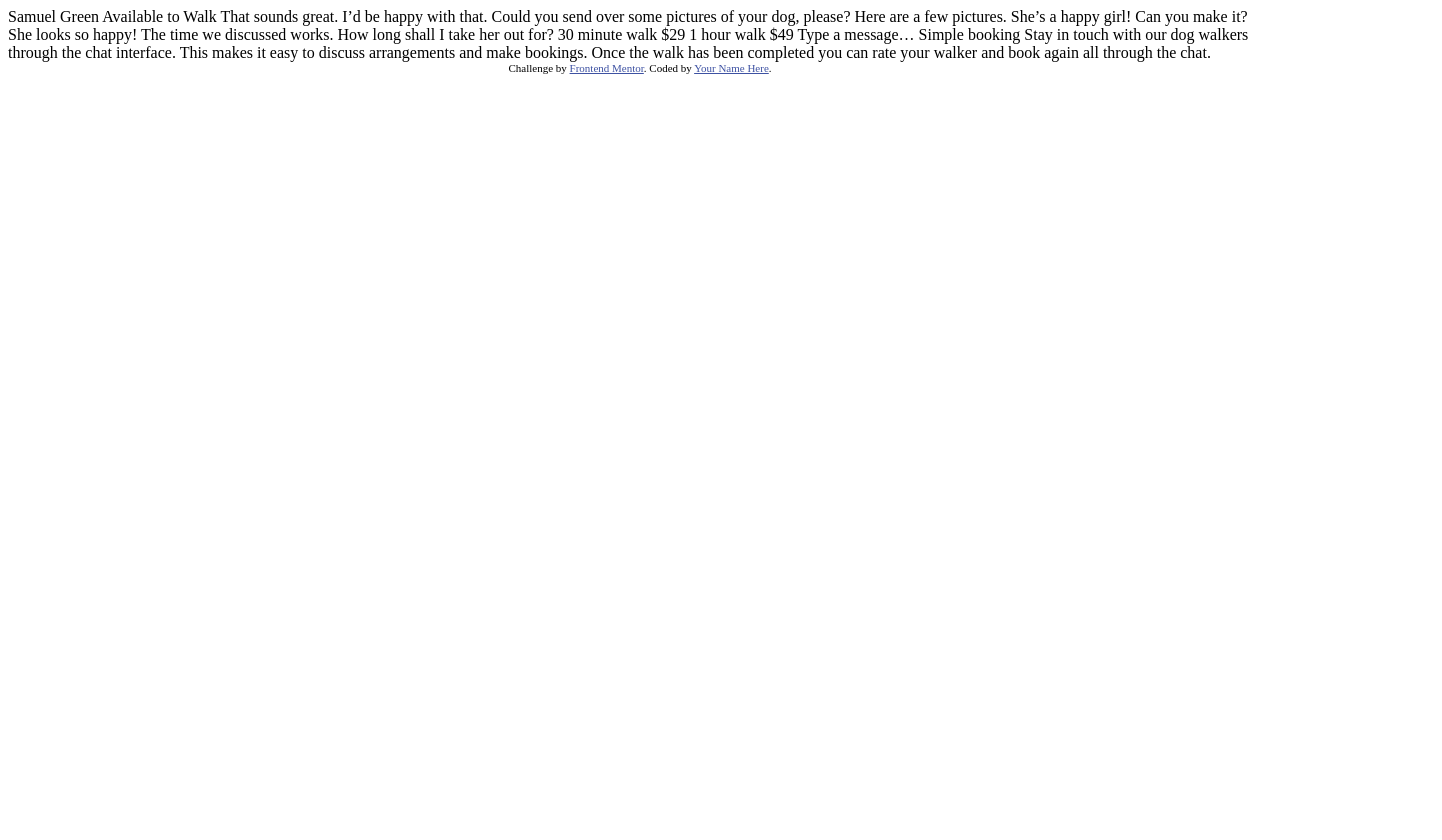
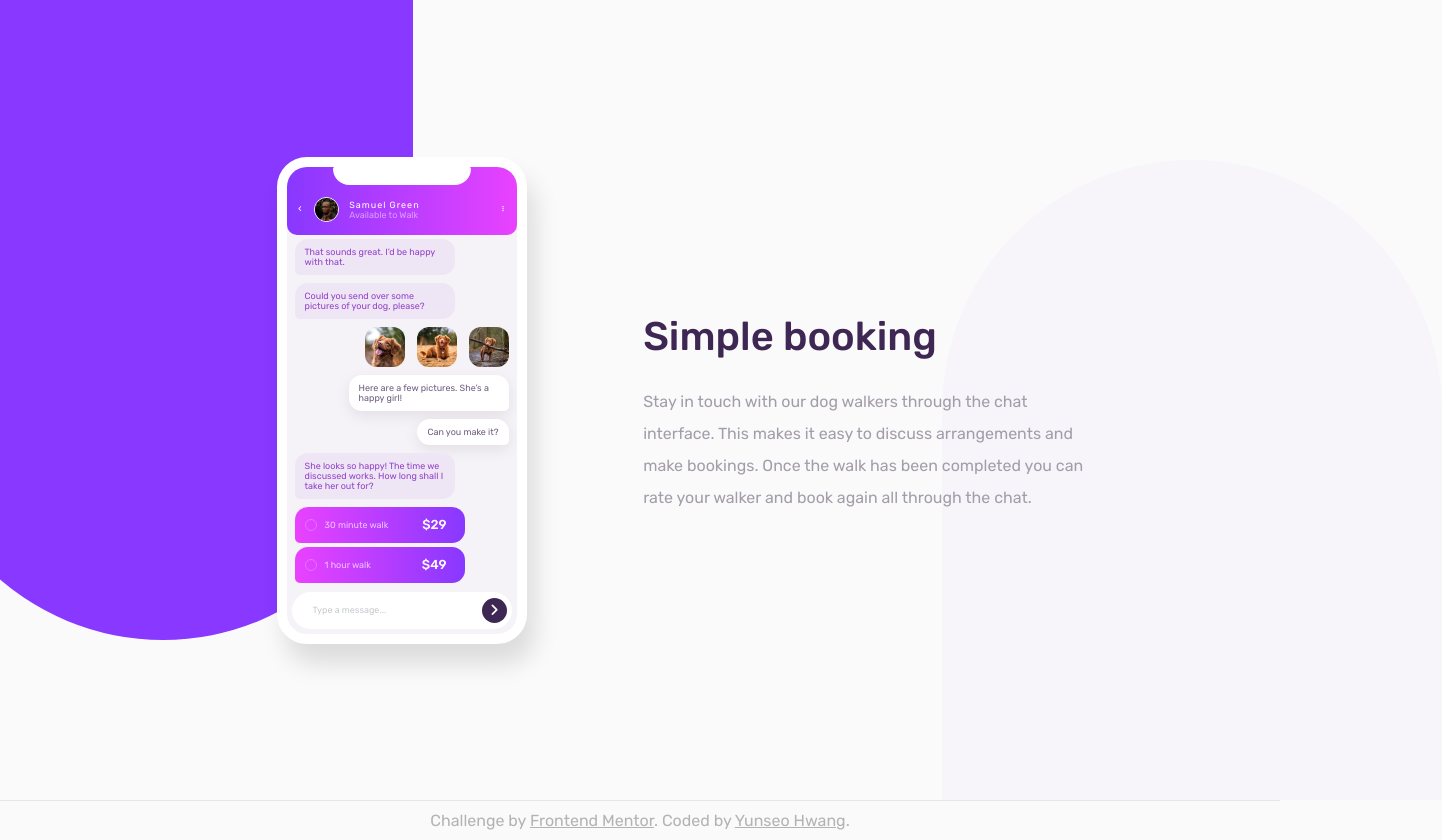
Before and after one commit to hseoy/chat-app-css-illustration, a plain HTML site: page index.html in a window 1280 px wide. Shown: the whole page, 1442 px wide, since content can reach past the window. Before the commit the page ends 800 px from the top, so only its background shows below. Drawn offline with Linux system fonts and the light colour scheme.

Commit message:
Complete the challenge

```diff
--- /dev/null
+++ b/css/styles.scss
@@ -0,0 +1,326 @@
+/********************** TAG SELECTORS *******************/
+body {
+  margin: 0;
+  font-size: 16px;
+  font-family: "Rubik", sans-serif;
+  background-color: hsl(0, 0%, 98%);
+  overflow-x: hidden;
+}
+
+h3,
+p {
+  margin: 0;
+}
+
+button {
+  border: 0 none;
+  border-radius: 0;
+  background-color: transparent;
+  cursor: pointer;
+  outline: none;
+}
+
+/********************** CLASS SELECTORS *******************/
+
+.attribution {
+  padding: 10px 0;
+  text-align: center;
+  border-top: 1px solid hsl(0, 0%, 90%);
+
+  &,
+  a {
+    color: hsl(0, 0%, 70%);
+  }
+}
+
+.graphic {
+  width: 500px;
+  height: 80%;
+  position: absolute;
+  z-index: -1;
+
+  &--right {
+    border-radius: 0 0 300px 300px;
+    background-color: hsl(264, 100%, 61%);
+    top: 0;
+    left: -87px;
+  }
+  &--left {
+    border-radius: 300px 300px 0px 0px;
+    bottom: 0;
+    right: -162px;
+    background-color: hsl(264, 33%, 97%);
+  }
+  @media (max-width: 1120px) {
+    &--right {
+      left: -370px;
+    }
+    &--left {
+      right: -370px;
+    }
+  }
+}
+.main-container {
+  margin: 0 auto;
+  max-width: 1200px;
+  height: 100vh;
+  display: flex;
+
+  &__chat-app-wrap {
+    width: 45%;
+    display: flex;
+    justify-content: center;
+    align-items: center;
+    padding-left: 10%;
+  }
+  &__main-content-wrap {
+    width: 50%;
+    display: flex;
+    align-items: center;
+    margin-right: 5%;
+  }
+
+  @media (max-width: 1120px) {
+    & {
+      flex-direction: column;
+      height: auto;
+      padding: 100px 0;
+    }
+    &__chat-app-wrap {
+      width: 100%;
+      padding: 0;
+      margin: 5% 0;
+    }
+    &__main-content-wrap {
+      width: 100%;
+      margin: 5%;
+      text-align: center;
+    }
+  }
+}
+
+.chat-app-wrap {
+  &__chat-app {
+    background-color: hsl(270, 20%, 96%);
+    display: inline-block;
+    width: 230px;
+    border: 10px solid hsl(0, 0%, 100%);
+    border-radius: 30px;
+    overflow: hidden;
+    box-shadow: 8px 20px 25px rgba(0, 0, 0, 0.12);
+  }
+}
+
+.main-content-wrap {
+  &__main-content {
+    display: inline-block;
+    width: 85%;
+  }
+}
+
+.main-content {
+  &__title {
+    color: hsl(271, 36%, 24%);
+    font-weight: 500;
+    font-size: 2.5rem;
+  }
+
+  &__paragraph {
+    color: hsl(270, 7%, 64%);
+    line-height: 2;
+  }
+}
+
+.chat-app {
+  &__head {
+    background: linear-gradient(
+      to right,
+      hsl(264, 100%, 61%),
+      hsl(293, 100%, 63%)
+    );
+    border-radius: 0px 0px 10px 10px;
+    color: white;
+    width: 100%;
+    position: relative;
+  }
+  &__typebar {
+    background-color: white;
+    border-radius: 100px;
+    margin: 5px;
+    padding: 6px 5px;
+    display: flex;
+  }
+}
+
+.head {
+  &__ios-head {
+    background-color: white;
+    border-radius: 10px 10px 100px 100px;
+    width: 60%;
+    height: 18px;
+    margin: 0 auto;
+  }
+  &__app-head {
+    position: relative;
+    display: flex;
+    height: 50px;
+    justify-content: space-around;
+  }
+}
+
+.app-head {
+  &__nav-icon {
+    height: 100%;
+    display: flex;
+    justify-content: center;
+    align-items: center;
+    width: 11%;
+    font-size: 0.4rem;
+    font-weight: 400;
+  }
+  &__user-info {
+    display: flex;
+    align-items: center;
+    width: 76%;
+  }
+}
+
+.user-info {
+  &__avatar {
+    width: 23px;
+    height: 23px;
+    border: 1px solid white;
+    border-radius: 100%;
+    display: inline-block;
+    margin: auto 0;
+    overflow: hidden;
+  }
+  &__info-text {
+    display: inline-block;
+    padding: 3px 10px;
+  }
+}
+
+.info-text {
+  &__user-name {
+    font-size: 0.5625rem;
+    font-weight: 400;
+    letter-spacing: 0.0625rem;
+  }
+  &__user-status {
+    font-size: 0.5625rem;
+    color: hsl(276, 100%, 81%);
+  }
+}
+
+.body {
+  &__chat {
+    display: inline-block;
+    width: 100%;
+
+    &--left {
+      .chat__message-item {
+        color: hsl(276, 55%, 52%);
+        background-color: hsl(272, 41%, 93%);
+        border-radius: 13px 13px 13px 5px;
+      }
+    }
+    &--right {
+      .chat__message-item {
+        color: hsl(271, 15%, 43%);
+        background-color: hsl(0, 0%, 100%);
+        border-radius: 13px 13px 5px 13px;
+        margin-left: auto;
+
+        box-shadow: 0px 5px 15px hsla(0, 0%, 0%, 0.08);
+      }
+      .chat__images {
+        text-align: right;
+      }
+    }
+  }
+}
+
+.chat {
+  &__messages {
+    display: flex;
+    flex-direction: column;
+  }
+  &__images {
+    margin: 4px;
+    height: 40px;
+  }
+  &__message-item {
+    max-width: 140px;
+    padding: 8px 10px;
+    margin: 4px 8px;
+    font-size: 0.5625rem;
+    text-align: left;
+  }
+  &__image-item {
+    margin: 0 4px;
+    width: 40px;
+    height: 100%;
+    display: inline-block;
+
+    img {
+      width: 100%;
+      border-radius: 30%;
+    }
+  }
+  &__choice-item {
+    background: linear-gradient(
+      to right,
+      hsl(293, 100%, 63%),
+      hsl(264, 100%, 61%)
+    );
+    color: hsl(0, 0%, 100%) !important;
+    max-width: 150px;
+    height: 20px;
+    line-height: 20px;
+    display: flex;
+  }
+}
+
+.choice-item {
+  &__radio-button {
+    display: inline-block;
+    border: 1px solid hsl(289, 100%, 72%);
+    border-radius: 100%;
+    width: 10px;
+    height: 10px;
+    margin: 4px 8px 4px 0px;
+  }
+  &__title {
+    font-size: 0.5625rem;
+    opacity: 0.7;
+  }
+  &__price {
+    font-size: 0.8125rem;
+    font-weight: 500;
+    padding-right: 8px;
+    margin-left: auto;
+  }
+}
+
+.typebar {
+  &__placeholder-text {
+    color: hsl(206, 6%, 79%);
+    display: inline-flex;
+    align-items: center;
+    font-size: 0.5625rem;
+    margin-left: 16px;
+  }
+  &__send-button {
+    border-radius: 100%;
+    background-color: hsl(271, 36%, 24%);
+    color: white;
+    display: inline-flex;
+    justify-content: center;
+    align-items: center;
+    width: 25px;
+    height: 25px;
+    font-size: 14px;
+    margin-left: auto;
+  }
+}
--- a/index.html
+++ b/index.html
@@ -5,47 +5,93 @@
   <meta name="viewport" content="width=device-width, initial-scale=1.0"> <!-- displays site properly based on user's device -->
 
   <link rel="icon" type="image/png" sizes="32x32" href="./images/favicon-32x32.png">
+  <link rel="stylesheet" href="css/styles.css">
+  <link href="https://fonts.googleapis.com/css2?family=Rubik:wght@400;500;700&display=swap" rel="stylesheet">
+  <script src="https://kit.fontawesome.com/70c56172b6.js" crossorigin="anonymous"></script>
 
-  <title>Frontend Mentor | [Challenge Name Here]</title>
+  <title>Frontend Mentor | Chat app CSS illustration</title>
 
-  <!-- Feel free to remove these styles or customise in your own stylesheet 👍 -->
-  <style>
-    .attribution { font-size: 11px; text-align: center; }
-    .attribution a { color: hsl(228, 45%, 44%); }
-  </style>
 </head>
 <body>
+  <div class="challenge-content">
+    <div class="graphic graphic--left"></div>
+    <div class="graphic graphic--right"></div>
 
-  Samuel Green
-  Available to Walk
+    <div class="main-container">
+      <div class="main-container__chat-app-wrap">
+        <div class="chat-app-wrap__chat-app">
 
-  That sounds great. I’d be happy with that.
+          <div class="chat-app__head">
+            <div class="head__ios-head"></div>
+            <div class="head__app-head">
+              <div class="app-head__nav-icon"><i class="fas fa-angle-left"></i></div>
+              <div class="app-head__user-info">
+                <div class="user-info__avatar"><img width="100%" src="images/avatar.jpg" alt="avatar image"></div>
+                <div class="user-info__info-text">
+                  <h3 class="info-text__user-name">Samuel Green</h3>
+                  <p class="info-text__user-status">Available to Walk</p>
+                </div>
+              </div>
+              <div class="app-head__nav-icon"><i class="fas fa-ellipsis-v"></i></div>
+            </div>
+          </div>
 
-  Could you send over some pictures of your dog, please?
+          <div class="chat-app__body">
+            <div class="body__chat body__chat--left">
+              <div class="chat__messages">
+                <p class="chat__message-item">That sounds great. I’d be happy with that.</p>
+                <p class="chat__message-item">Could you send over some pictures of your dog, please?</p>
+              </div>
+            </div>
+            <div class="body__chat body__chat--right">
+              <div class="chat__images">
+                <div class="chat__image-item"><img src="images/dog-image-1.jpg" alt="first dog image"></div>
+                <div class="chat__image-item"><img src="images/dog-image-2.jpg" alt="second dog image"></div>
+                <div class="chat__image-item"><img src="images/dog-image-3.jpg" alt="third dog image"></div>
+              </div>
+              <div class="chat__messages">
+                <p class="chat__message-item">Here are a few pictures. She’s a happy girl!</p>
+                <p class="chat__message-item">Can you make it?</p>
+              </div>
+            </div>
+            <div class="body__chat body__chat--left">
+              <div class="chat__messages">
+                <p class="chat__message-item">She looks so happy! The time we discussed works. How long shall I take her out for?</p>
+              </div>
+              <div class="chat__choice-itme-list">
+                <div class="chat__choice-item chat__message-item">
+                  <div class="choice-item__radio-button"></div>
+                  <div class="choice-item__title">30 minute walk</div>
+                  <div class="choice-item__price">$29</div>
+                </div>
+                <div class="chat__choice-item chat__message-item">
+                  <div class="choice-item__radio-button"></div>
+                  <div class="choice-item__title">1 hour walk</div>
+                  <div class="choice-item__price">$49</div>
+                </div>
+              </div>
+            </div>
+          </div>
 
-  Here are a few pictures. She’s a happy girl!
+          <div class="chat-app__typebar">
+            <p class="typebar__placeholder-text">Type a message...</p>
+            <div class="typebar__send-button"><i class="fas fa-angle-right"></i></div>
+          </div>
+        </div>
+      </div>
 
-  Can you make it?
-
-  She looks so happy! The time we discussed works. How long shall I take her out for?
-
-  30 minute walk
-  $29
-
-  1 hour walk
-  $49
-
-  Type a message…
-
-  Simple booking
-
-  Stay in touch with our dog walkers through the chat interface. This makes it easy to
-  discuss arrangements and make bookings. Once the walk has been completed you can rate
-  your walker and book again all through the chat.
+      <div class="main-container__main-content-wrap">
+        <div class="main-content-wrap__main-content">
+          <h1 class="main-content__title">Simple booking</h1>
+          <p class="main-content__paragraph">Stay in touch with our dog walkers through the chat interface. This makes it easy to discuss arrangements and make bookings. Once the walk has been completed you can rate your walker and book again all through the chat.</p>
+        </div>
+      </div>
+    </div>
+  </div>
 
   <div class="attribution">
-    Challenge by <a href="https://www.frontendmentor.io?ref=challenge" target="_blank">Frontend Mentor</a>.
-    Coded by <a href="#">Your Name Here</a>.
+    Challenge by <a href="https://www.frontendmentor.io?ref=challenge" target="_blank" rel="noreferrer">Frontend Mentor</a>.
+    Coded by <a href="https://github.com/hseoy/chat-app-css-illustration" target="_blank" rel="noreferrer">Yunseo Hwang</a>.
   </div>
 </body>
 </html>
```
Also changed, not shown: css/styles.css (added).
